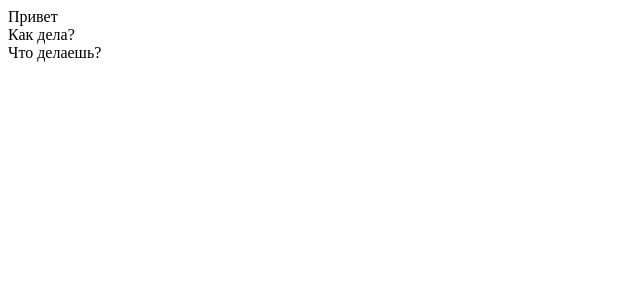
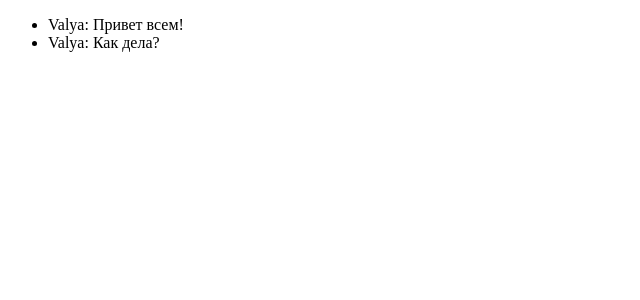
Before and after one commit to Valentina-Aktanko/react-messenger, a React app: page / in a window 1280 px wide. Shown: the top 300 px of the page, without its empty margins (0-640 px from the left). Built offline with nearby package versions, Linux system fonts and the light colour scheme.

Commit message:
sending messages by timeout; component life cycle

```diff
--- a/package.json
+++ b/package.json
@@ -13,6 +13,7 @@
   "license": "ISC",
   "devDependencies": {
     "@babel/core": "^7.12.10",
+    "@babel/plugin-proposal-class-properties": "^7.12.1",
     "@babel/preset-env": "^7.12.11",
     "@babel/preset-react": "^7.12.10",
     "babel-loader": "^8.2.2",
@@ -22,6 +23,7 @@
     "webpack-dev-server": "^3.9.0"
   },
   "dependencies": {
+    "prop-types": "^15.7.2",
     "react": "^17.0.1",
     "react-dom": "^17.0.1"
   }
--- /dev/null
+++ b/src/components/MessageForm.jsx
@@ -0,0 +1,9 @@
+import React, { Component } from 'react';
+
+export class MessageForm extends Component {
+
+  render() {
+
+  }
+
+}
--- /dev/null
+++ b/src/components/MessagesList.jsx
@@ -0,0 +1,9 @@
+import React, { Component } from 'react';
+
+export class MessagesList extends Component {
+
+  render() {
+
+  }
+
+}
--- /dev/null
+++ b/src/components/Messenger.jsx
@@ -0,0 +1,54 @@
+import React, { Component } from 'react';
+
+import { MessagesList } from './MessagesList';
+import { MessageForm } from './MessageForm';
+
+const messages = ['Привет', 'Как дела?', 'Как настроение?', 'Как погода?'];
+
+export class Messenger extends Component {
+
+  state = {
+    messages: [
+      {text: 'Привет всем!', author: 'Valya'}
+    ],
+  }
+
+  interval = null;
+
+  componentDidMount() {
+    this.interval = setInterval(() => {
+      const randIndex = Math.floor(Math.random() * messages.length);
+
+      this.setState({
+        messages: this.state.messages.concat([{text: messages[randIndex], author: 'Valya'}]),
+      })
+    }, 5000);
+  }
+
+  componentWillUnmount() {
+    clearInterval(this.interval);
+  }
+
+  componentDidUpdate() {
+    setTimeout(() => {
+      if (this.state.messages[this.state.messages.length-1].author !== 'Bot') {
+        this.setState({
+          messages: this.state.messages.concat([{text: 'Привет! Бот на связи!', author: 'Bot'}]),
+        })
+      }
+    }, 1000)
+  }
+
+  render() {
+    const { messages } = this.state;
+
+    return (
+      <div>
+        <ul>
+          {messages.map((message, idx) => <li key={idx}>{message.author}: {message.text}</li>)}
+        </ul>
+      </div>
+    );
+  }
+
+}
--- a/src/index.js
+++ /dev/null
@@ -1,25 +0,0 @@
-import React from 'react';
-import ReactDom from 'react-dom';
-
-// Создание компонента средствами createElement
-const element1 = React.createElement(
-  'h1',
-  { className: 'react-hello' },
-  'Привет! Реакт работает',
-);
-
-// Создание компонента с помощью JSX
-const element = <h1 className="hello-react">Привет! JSX тоже работает!</h1>
-
-// Создание функциональных компонентов
-const messages = ['Привет', 'Как дела?', 'Что делаешь?'];
-
-const Message = (props) => <div>{props.text}</div>;
-const MessageList = (props) => {
-  return props.messages.map((message) => <Message text={message} />);
-};
-
-ReactDom.render(
-  <MessageList messages={messages}/>,
-  document.getElementById('root'),
-);
--- /dev/null
+++ b/src/index.jsx
@@ -0,0 +1,9 @@
+import React from 'react';
+import ReactDom from 'react-dom';
+
+import { Messenger } from 'components/Messenger';
+
+ReactDom.render(
+  <Messenger />,
+  document.getElementById('root'),
+);
--- a/webpack.config.js
+++ b/webpack.config.js
@@ -3,15 +3,21 @@ const path = require('path');
 const HtmlWebpackPlugin = require('html-webpack-plugin');
 
 module.exports = {
-  entry: path.resolve(__dirname, 'src', 'index.js'),
+  entry: path.resolve(__dirname, 'src', 'index.jsx'),
   output: {
     path: path.resolve(__dirname, 'dist'),
     filename: 'bundle.js',
   },
+  resolve: {
+    extensions: ['.js', '.jsx'],
+    alias: {
+      components: path.resolve(__dirname, 'src', 'components'),
+    }
+  },
   module: {
     rules: [
       {
-        test: /\.js$/,
+        test: /\.jsx?$/,
         loader: 'babel-loader',
         exclude: /node_modules/,
       }
```
Also changed, not shown: src/components/App.jsx (added, +26 -0 lines), src/components/Counter.jsx (added, +37 -0 lines), src/components/Message.jsx (added, +9 -0 lines), .babelrc, 1 other file (tests, documents, lock files or other folders).
